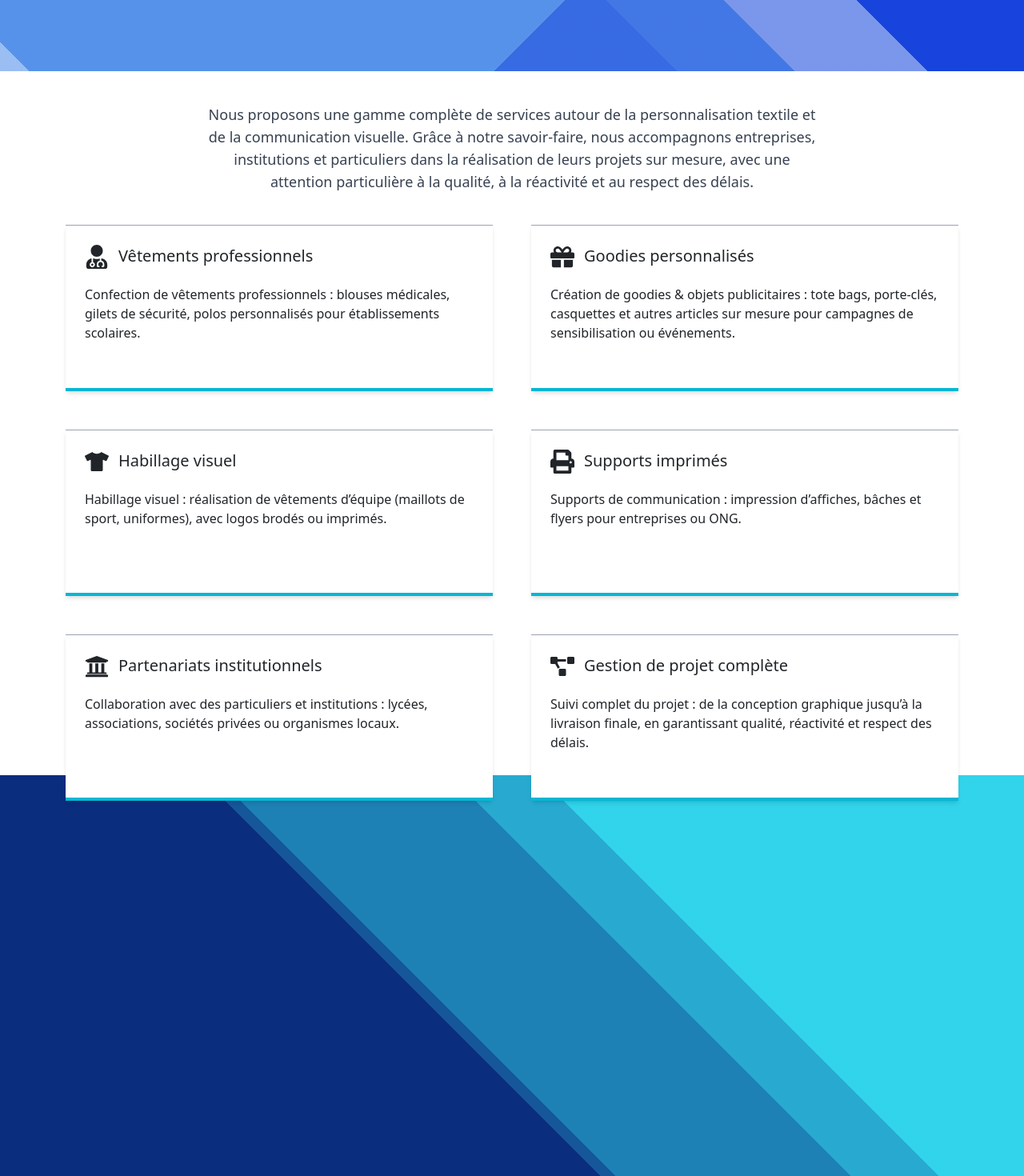
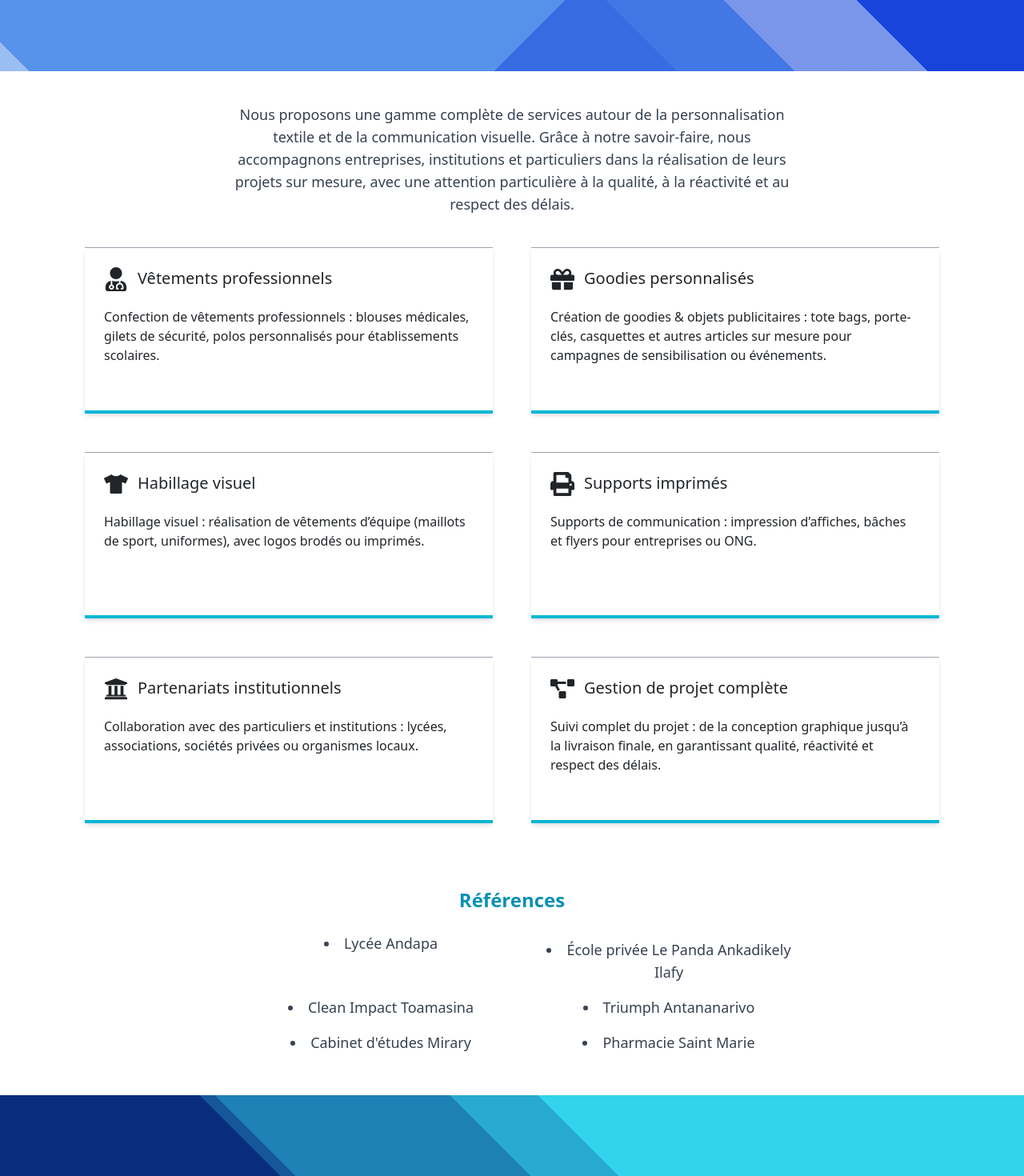
Before and after one commit to kekevounet/Stand-Art-Porfolio, a React (Create React App) app: page / in a window 1280 px wide. Shown: the part 9300-10770 px from the top of the page at 80% size. Built offline with nearby package versions, Linux system fonts and the light colour scheme.

Commit message:
Modif exp et ajout de références

```diff
--- a/src/Layouts/Pages/Expériences.jsx
+++ b/src/Layouts/Pages/Expériences.jsx
@@ -34,27 +34,54 @@ export default function Expérience() {
       icon: <FaProjectDiagram />
     }
   ];
-  // Affichage
+
+  const references = [
+    'Lycée Andapa',
+    'École privée Le Panda Ankadikely Ilafy',
+    'Clean Impact Toamasina',
+    'Triumph Antananarivo',
+    'Cabinet d\'études Mirary',
+    'Pharmacie Saint Marie'
+  ];
+
   return (
-    <div className="w-full h-[200vh] lg:h-[100vh] my-10 bg-white container" id="Expérience">
-      <div className="text-center max-w-3xl mx-auto mb-10">
+    <div className="w-full min-h-[150vh] my-10 bg-white container" id="Expérience">
+
+      {/* Texte intro */}
+      <div className="text-center max-w-3xl mx-auto mb-10 px-4">
         <p className="text-lg text-gray-700">
           Nous proposons une gamme complète de services autour de la personnalisation textile et de la communication visuelle. Grâce à notre savoir-faire, nous accompagnons entreprises, institutions et particuliers dans la réalisation de leurs projets sur mesure, avec une attention particulière à la qualité, à la réactivité et au respect des délais.
         </p>
       </div>
-      <div className="w-full h-1/2 mb-10 gap-5 grid lg:grid-cols-2 grid-cols-1">
+
+      {/* Services */}
+      <div className="w-full mb-10 gap-5 grid lg:grid-cols-2 grid-cols-1 px-4">
         {items.map((item, index) => (
           <div
-            className="w-full h-52 shadow-md overflow-hidden border-b-4 border-t border-t-gray-400 border-cyan-500 cursor-pointer bg-white p-4 space-y-5 relative group" key={index}
+            key={index}
+            className="w-full h-52 shadow-md overflow-hidden border-b-4 border-t border-t-gray-400 border-cyan-500 cursor-pointer bg-white p-4 space-y-5 relative group"
           >
             <div className="flex">
               <span className="text-3xl mr-3 group-hover:text-cyan-800 transition-all duration-300">{item.icon}</span>
               <span className="text-xl group-hover:text-cyan-500 transition-all duration-300">{item.titre}</span>
             </div>
-            <div className="">{item.texte}</div>
+            <div>{item.texte}</div>
             <span className="absolute bottom-0 -right-28 w-0 bg-cyan-500 h-full -skew-x-[45deg] group-hover:w-1/6 transition-all duration-500"></span>
-          </div>))}
           </div>
+        ))}
       </div>
-  )
+
+      {/* Références */}
+      <section className="max-w-3xl mx-auto mt-20 px-4 sm:px-6 lg:px-8">
+        <h2 className="text-center text-cyan-600 text-2xl font-semibold mb-6">Références</h2>
+        <ul className="list-disc list-inside text-gray-700 space-y-2
+                       text-center sm:text-left
+                       grid grid-cols-1 sm:grid-cols-2 gap-x-8 gap-y-2">
+          {references.map((ref, idx) => (
+            <li key={idx} className="text-lg">{ref}</li>
+          ))}
+        </ul>
+      </section>
+    </div>
+  );
 }
```
Lines whose indentation alone changed are shown as unchanged.
